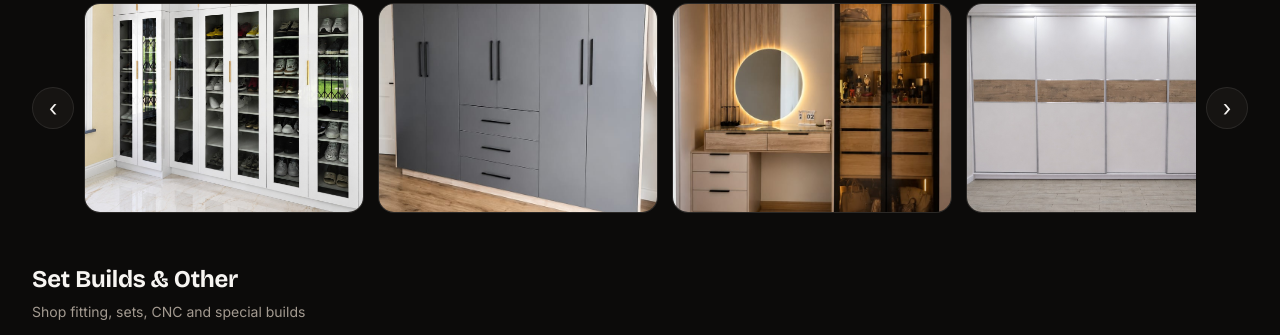
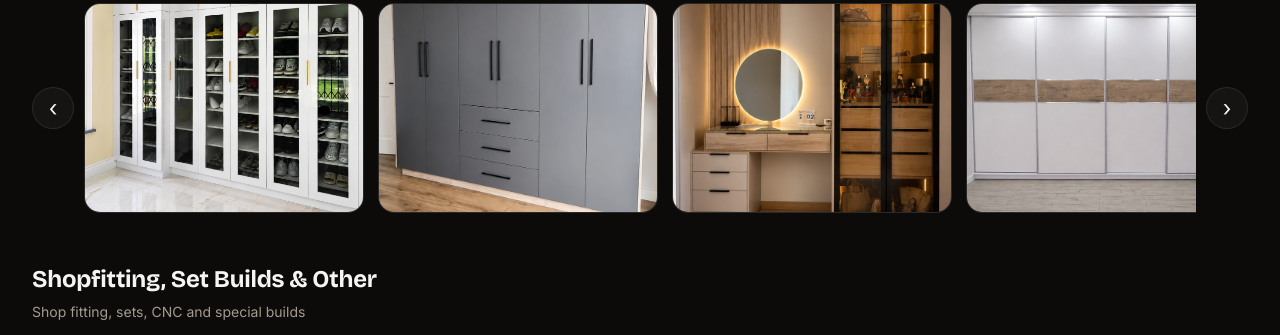
Before and after one commit to wavydigitalonline/WOOD-THINGS, a plain HTML site: page index.html in a window 1280 px wide. Shown: the part 3091-3426 px from the top of the page. Drawn offline with nearby package versions, Linux system fonts and the light colour scheme.

Commit message:
Update index.html

```diff
--- a/index.html
+++ b/index.html
@@ -259,7 +259,7 @@
 
         <div class="work-category" data-category="set-builds">
           <div class="work-category-head">
-            <h3 class="work-category-title">Set Builds &amp; Other</h3>
+            <h3 class="work-category-title">Shopfitting, Set Builds &amp; Other</h3>
             <p class="work-category-sub">Shop fitting, sets, CNC and special builds</p>
           </div>
           <div class="carousel-wrap">
```
